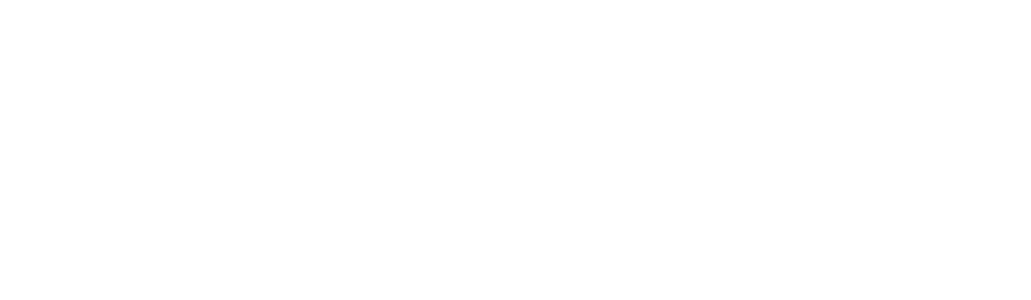
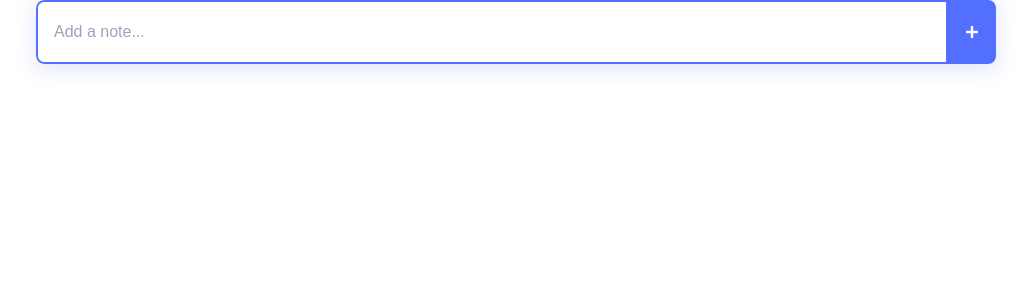
Before and after one commit to WWPHacks22/To-Do-List, a React (Create React App) app: page / in a window 1280 px wide. Shown: the top 300 px of the page, without its empty margins (124-1155 px from the left). Built offline with nearby package versions, Linux system fonts and the light colour scheme; the HTML template or start-up script is replaced by a standard one.

Commit message:
Add step 1

```diff
--- /dev/null
+++ b/src/Add/index.js
@@ -0,0 +1,27 @@
+import './index.css';
+
+import { useState } from 'react';
+
+function Add({ addHandler }) {
+  const [text, setText] = useState();
+
+  function changeHandler(event) {
+    setText(event.target.value);
+  }
+
+  return (
+    <div className="add-container">
+      <input
+        type="text"
+        placeholder="Add a note..."
+        value={text}
+        onChange={changeHandler}
+      />
+      <button className="add-button" onClick={() => addHandler(text)}>
+        <img src="icons/add.svg" alt="Add" />
+      </button>
+    </div>
+  );
+}
+
+export default Add;
--- a/src/App.js
+++ b/src/App.js
@@ -1,7 +1,12 @@
 import './App.css';
+import Add from './Add';
 
 function App() {
-  return <div></div>;
+  return (
+    <div className="app">
+      <Add></Add>
+    </div>
+  );
 }
 
 export default App;
```
Also changed, not shown: 1 other file (tests, documents, lock files or other folders).
